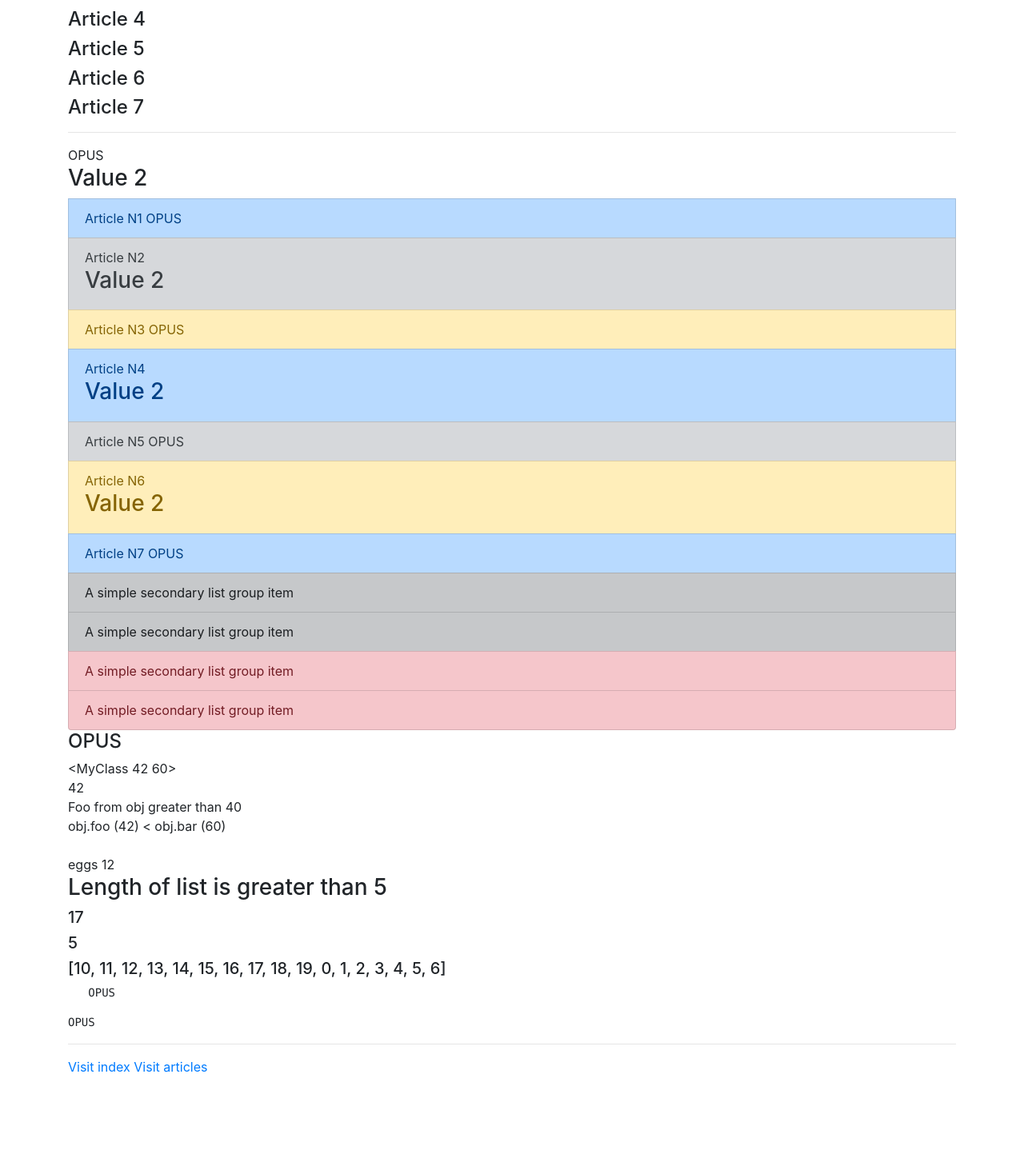
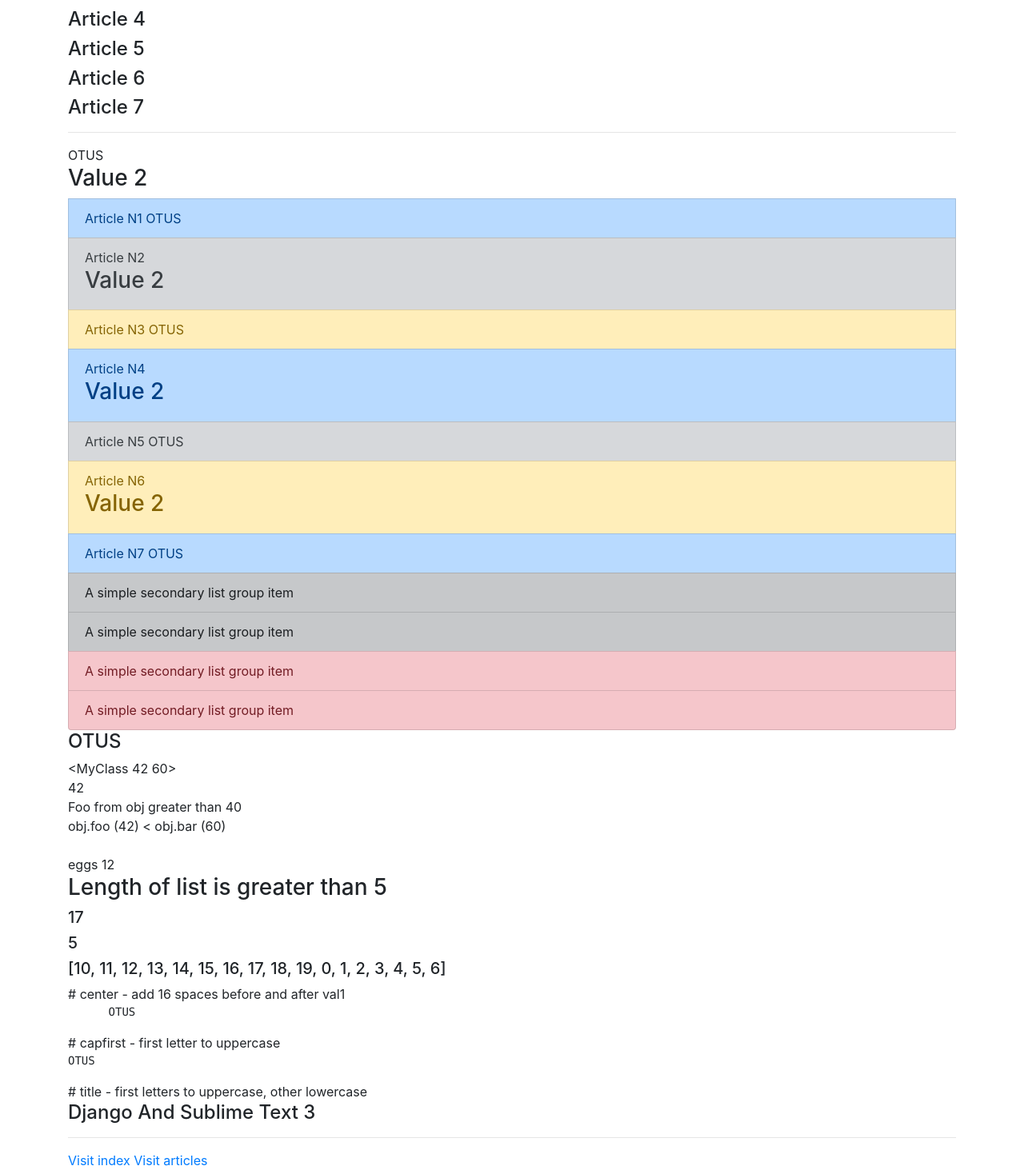
Before and after one commit to DmitryGulitsky/python-django-training, a Django app: page /homepage/articles/ in a window 1280 px wide. Shown: the part 294-1757 px from the top of the page at 80% size. Before the commit the page ends 1635 px from the top, so only its background shows below. Run offline with Django 3.2, Linux system fonts and the light colour scheme; some libraries are stand-ins or nearby versions.

Commit message:
Add 'title' tag to articles. Add comments to tags

```diff
--- a/myproject/homepage/templates/homepage/articles.html
+++ b/myproject/homepage/templates/homepage/articles.html
@@ -83,8 +83,14 @@ Articles
 		<h5>{{ val0|add:"5" }}</h5>
 		<h5>{{ obj.list|add:obj.baz }}</h5>
 
-		<pre>{{ val1|center:10 }}</pre>
+		# center - add 16 spaces before and after val1
+		<pre>{{ val1|center:16 }}</pre>
+
+		# capfirst - first letter to uppercase
 		<pre>{{ val1|capfirst }}</pre>
+
+		# title - first letters to uppercase, other lowercase
+		<h4>{{ a_title|title }}</h4>
 	</div>
 
 {% endblock %}
--- a/myproject/homepage/views.py
+++ b/myproject/homepage/views.py
@@ -20,9 +20,10 @@ def articles(request):
         'articles': list(range(1, 8)),
         # 'articles': [],
         'val0': '',
-        'val1': 'OPUS',
+        'val1': 'OTUS',
         'val2': '<h3>Value 2</h3>',
-        'obj': my_obj
+        'obj': my_obj,
+        'a_title': 'django and sublime text 3'
     }
     response = render(request, 'homepage/articles.html', args)
     return response
```
